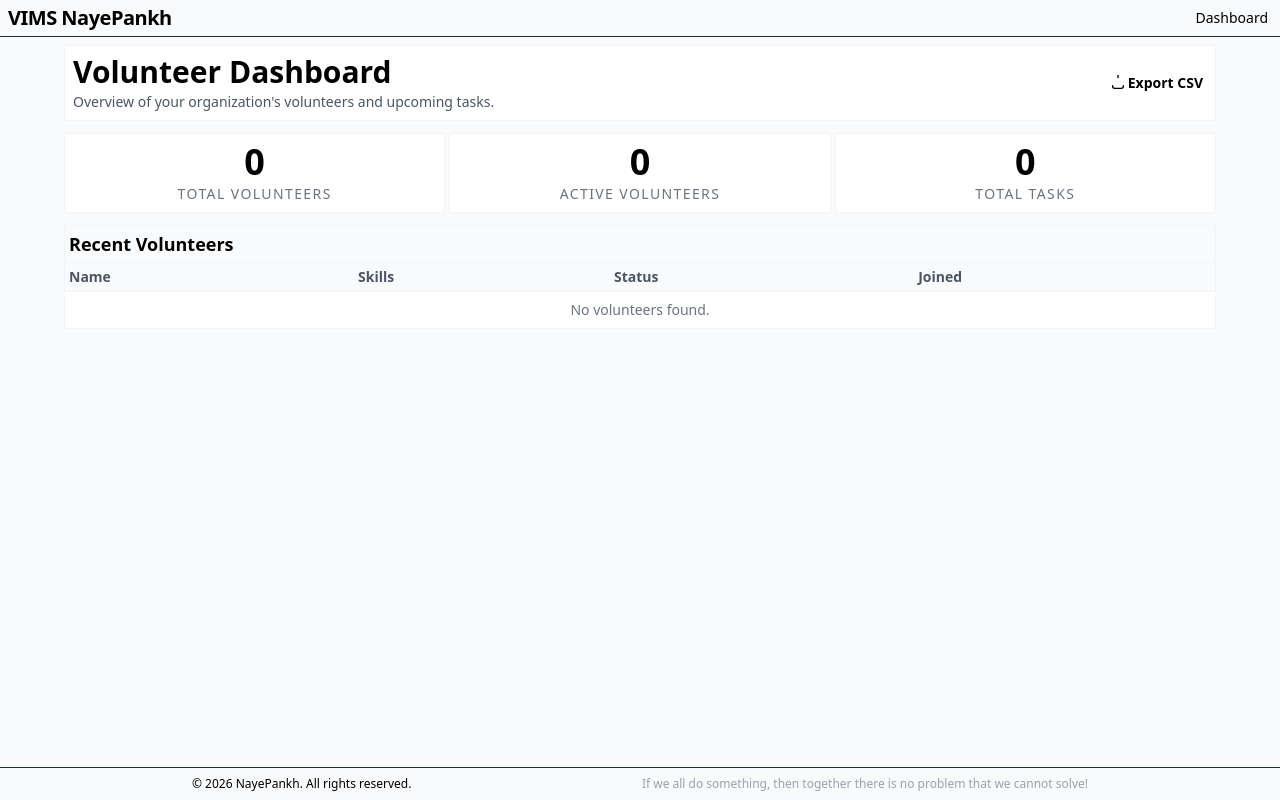
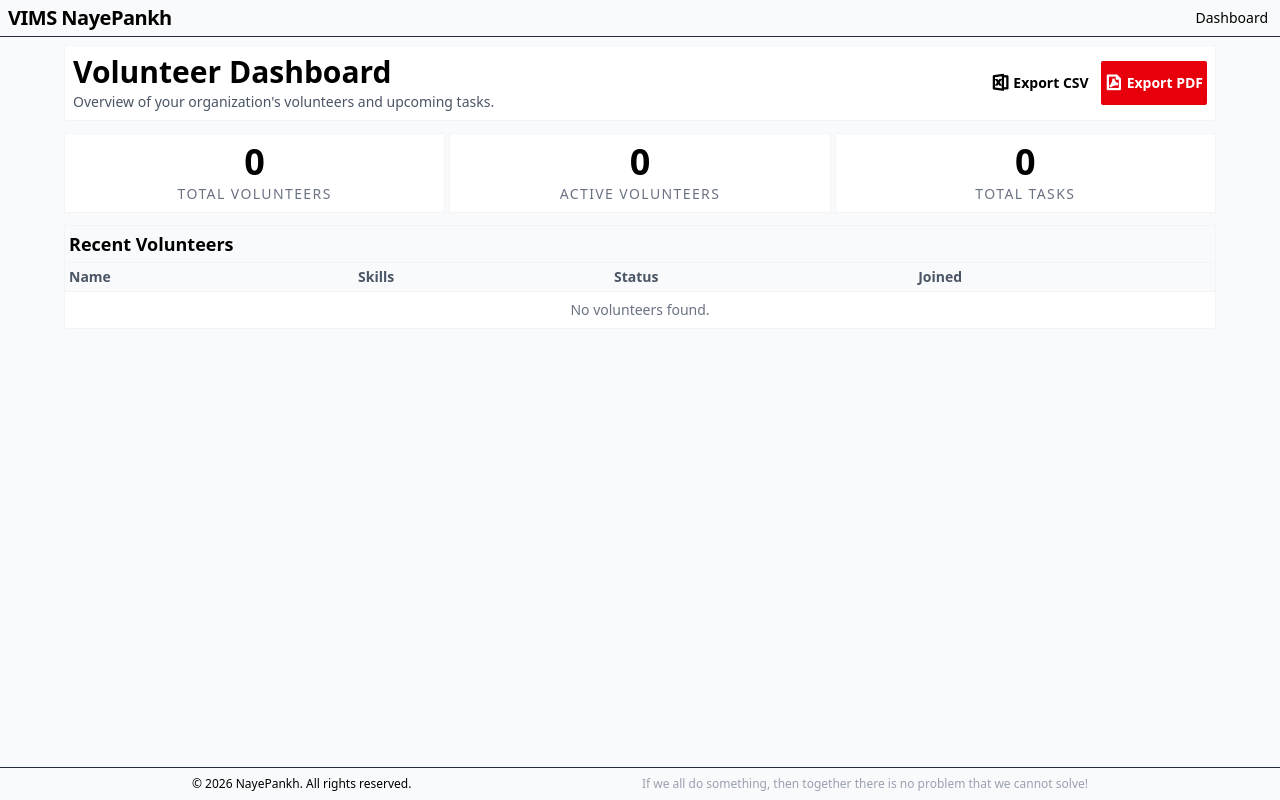
Before and after one commit to neerajojha1855/vims.nayepankh.ngo, a Django app: page / in a window 1280 px wide. Run offline with Django 5.2, Linux system fonts and the light colour scheme; data that the repository does not hold is empty; parts of the project's set-up code (start-up, migrations or seed data) failed here and were passed over; some libraries are stand-ins or nearby versions.

Commit message:
add: export volunteer pdf report

```diff
--- a/requirements.txt
+++ b/requirements.txt
@@ -23,6 +23,9 @@ django-filter
 #django-google-sso
 #django-github-sso
 
+# PDF Generation & Download Report
+xhtml2pdf
+
 # AI Integration
 #google-genai
 #nltk
--- a/templates/base.html
+++ b/templates/base.html
@@ -8,6 +8,7 @@
     <title>VIMS - NayePankh Foundation</title>
     <link rel="preconnect" href="https://fonts.googleapis.com">
     <link rel="preconnect" href="https://fonts.gstatic.com" crossorigin>
+    <link rel="stylesheet" href="https://cdn.jsdelivr.net/npm/remixicon@4.9.0/fonts/remixicon.css">
     <link href="https://fonts.googleapis.com/css2?family=DM+Sans:opsz,wght@9..40,400;9..40,500;9..40,700&display=swap" rel="stylesheet">
     {% tailwind_css %}
 </head>
--- a/templates/dashboard.html
+++ b/templates/dashboard.html
@@ -8,13 +8,16 @@
             <h2 class="text-3xl font-bold text-primary mb-0.5">Volunteer Dashboard</h2>
             <p class="text-gray-600 text-sm">Overview of your organization's volunteers and upcoming tasks.</p>
         </div>
-        <div class="mt-1 md:mt-0">
+        <div class="mt-1 md:mt-0 flex space-x-2">
+            <!-- Export CSV Button -->
             <a href="{% url 'export_volunteers' %}" class="inline-flex items-center bg-surface text-secondary hover:bg-gray-800 px-1 py-2 rounded-xs font-bold text-sm transition-colors duration-fast focus-visible:ring-2 focus-visible:ring-offset-2 focus-visible:ring-surface">
-                <svg class="w-4 h-4 mr-0.5" fill="none" stroke="currentColor" viewBox="0 0 24 24" xmlns="http://www.w3.org/2000/svg">
-                    <path stroke-linecap="round" stroke-linejoin="round" stroke-width="2" d="M4 16v1a3 3 0 003 3h10a3 3 0 003-3v-1m-4-41-4 4m0 01-4-4m4 4V4"></path>
-                </svg>
-                Export CSV
+                <i class="ri-file-excel-2-line mr-1 text-lg"></i>Export CSV
             </a>
+
+            <!-- Export PDF Button -->
+             <a href="{% url 'export_volunteers_pdf' %}" class="inline-flex items-center bg-red-600 text-white hover:bg-red-700 px-1 py-2 rounded-xs font-bold text-sm transition-colors duration-fast focus-visible:ring-2 focus-visible:ring-offset-2 focus-visible:ring-red-600">
+                <i class="ri-file-pdf-2-line mr-1 text-lg"></i>Export PDF
+             </a>
         </div>
     </div>
 
--- a/theme/static/css/dist/styles.css
+++ b/theme/static/css/dist/styles.css
@@ -9,6 +9,8 @@
     --font-mono: ui-monospace, SFMono-Regular, Menlo, Monaco, Consolas, 'Liberation Mono', 'Courier New',
     monospace;
     --color-red-100: oklch(93.6% 0.032 17.717);
+    --color-red-600: oklch(57.7% 0.245 27.325);
+    --color-red-700: oklch(50.5% 0.213 27.518);
     --color-red-800: oklch(44.4% 0.177 26.899);
     --color-green-100: oklch(96.2% 0.044 156.743);
     --color-green-800: oklch(44.8% 0.119 151.328);
@@ -237,11 +239,8 @@
   .mt-auto {
     margin-top: auto;
   }
-  .mr-0 {
-    margin-right: calc(var(--spacing) * 0);
-  }
-  .mr-0\.5 {
-    margin-right: calc(var(--spacing) * 0.5);
+  .mr-1 {
+    margin-right: calc(var(--spacing) * 1);
   }
   .mb-0 {
     margin-bottom: calc(var(--spacing) * 0);
@@ -251,9 +250,6 @@
   }
   .mb-1 {
     margin-bottom: calc(var(--spacing) * 1);
-  }
-  .mb-2 {
-    margin-bottom: calc(var(--spacing) * 2);
   }
   .block {
     display: block;
@@ -270,29 +266,17 @@
   .table {
     display: table;
   }
-  .h-4 {
-    height: calc(var(--spacing) * 4);
-  }
   .h-screen {
     height: 100vh;
   }
   .min-h-screen {
     min-height: 100vh;
   }
-  .w-4 {
-    width: calc(var(--spacing) * 4);
-  }
   .w-full {
     width: 100%;
   }
-  .max-w-4 {
-    max-width: calc(var(--spacing) * 4);
-  }
   .max-w-4xl {
     max-width: var(--container-4xl);
-  }
-  .max-w-6 {
-    max-width: calc(var(--spacing) * 6);
   }
   .max-w-6xl {
     max-width: var(--container-6xl);
@@ -341,6 +325,20 @@
       margin-inline-end: calc(calc(var(--spacing) * 1) * calc(1 - var(--tw-space-x-reverse)));
     }
   }
+  .space-x-2 {
+    :where(& > :not(:last-child)) {
+      --tw-space-x-reverse: 0;
+      margin-inline-start: calc(calc(var(--spacing) * 2) * var(--tw-space-x-reverse));
+      margin-inline-end: calc(calc(var(--spacing) * 2) * calc(1 - var(--tw-space-x-reverse)));
+    }
+  }
+  .space-x-3 {
+    :where(& > :not(:last-child)) {
+      --tw-space-x-reverse: 0;
+      margin-inline-start: calc(calc(var(--spacing) * 3) * var(--tw-space-x-reverse));
+      margin-inline-end: calc(calc(var(--spacing) * 3) * calc(1 - var(--tw-space-x-reverse)));
+    }
+  }
   .divide-y {
     :where(& > :not(:last-child)) {
       --tw-divide-y-reverse: 0;
@@ -360,9 +358,6 @@
   }
   .overflow-x-auto {
     overflow-x: auto;
-  }
-  .rounded {
-    border-radius: 0.25rem;
   }
   .rounded-xs {
     border-radius: var(--radius-xs);
@@ -388,14 +383,14 @@
   .bg-gray-50 {
     background-color: var(--color-gray-50);
   }
-  .bg-gray-800 {
-    background-color: var(--color-gray-800);
-  }
   .bg-green-100 {
     background-color: var(--color-green-100);
   }
   .bg-red-100 {
     background-color: var(--color-red-100);
+  }
+  .bg-red-600 {
+    background-color: var(--color-red-600);
   }
   .bg-white {
     background-color: var(--color-white);
@@ -503,34 +498,18 @@
   .text-red-800 {
     color: var(--color-red-800);
   }
+  .text-white {
+    color: var(--color-white);
+  }
   .uppercase {
     text-transform: uppercase;
   }
   .underline {
     text-decoration-line: underline;
   }
-  .shadow {
-    --tw-shadow: 0 1px 3px 0 var(--tw-shadow-color, rgb(0 0 0 / 0.1)), 0 1px 2px -1px var(--tw-shadow-color, rgb(0 0 0 / 0.1));
-    box-shadow: var(--tw-inset-shadow), var(--tw-inset-ring-shadow), var(--tw-ring-offset-shadow), var(--tw-ring-shadow), var(--tw-shadow);
-  }
-  .shadow-lg {
-    --tw-shadow: 0 10px 15px -3px var(--tw-shadow-color, rgb(0 0 0 / 0.1)), 0 4px 6px -4px var(--tw-shadow-color, rgb(0 0 0 / 0.1));
-    box-shadow: var(--tw-inset-shadow), var(--tw-inset-ring-shadow), var(--tw-ring-offset-shadow), var(--tw-ring-shadow), var(--tw-shadow);
-  }
   .outline {
     outline-style: var(--tw-outline-style);
     outline-width: 1px;
-  }
-  .outline-white {
-    outline-color: var(--color-white);
-  }
-  .filter {
-    filter: var(--tw-blur,) var(--tw-brightness,) var(--tw-contrast,) var(--tw-grayscale,) var(--tw-hue-rotate,) var(--tw-invert,) var(--tw-saturate,) var(--tw-sepia,) var(--tw-drop-shadow,);
-  }
-  .transition {
-    transition-property: color, background-color, border-color, outline-color, text-decoration-color, fill, stroke, --tw-gradient-from, --tw-gradient-via, --tw-gradient-to, opacity, box-shadow, transform, translate, scale, rotate, filter, -webkit-backdrop-filter, backdrop-filter, display, content-visibility, overlay, pointer-events;
-    transition-timing-function: var(--tw-ease, var(--default-transition-timing-function));
-    transition-duration: var(--tw-duration, var(--default-transition-duration));
   }
   .transition-colors {
     transition-property: color, background-color, border-color, outline-color, text-decoration-color, fill, stroke, --tw-gradient-from, --tw-gradient-via, --tw-gradient-to;
@@ -544,17 +523,17 @@
       }
     }
   }
-  .hover\:bg-gray-200 {
-    &:hover {
-      @media (hover: hover) {
-        background-color: var(--color-gray-200);
-      }
-    }
-  }
   .hover\:bg-gray-800 {
     &:hover {
       @media (hover: hover) {
         background-color: var(--color-gray-800);
+      }
+    }
+  }
+  .hover\:bg-red-700 {
+    &:hover {
+      @media (hover: hover) {
+        background-color: var(--color-red-700);
       }
     }
   }
@@ -577,6 +556,11 @@
       box-shadow: var(--tw-inset-shadow), var(--tw-inset-ring-shadow), var(--tw-ring-offset-shadow), var(--tw-ring-shadow), var(--tw-shadow);
     }
   }
+  .focus-visible\:ring-red-600 {
+    &:focus-visible {
+      --tw-ring-color: var(--color-red-600);
+    }
+  }
   .focus-visible\:ring-offset-2 {
     &:focus-visible {
       --tw-ring-offset-width: 2px;
@@ -596,11 +580,6 @@
   .md\:mb-0 {
     @media (width >= 48rem) {
       margin-bottom: calc(var(--spacing) * 0);
-    }
-  }
-  .md\:flex {
-    @media (width >= 48rem) {
-      display: flex;
     }
   }
   .md\:grid-cols-3 {
@@ -655,6 +634,11 @@
 @property --tw-tracking {
   syntax: "*";
   inherits: false;
+}
+@property --tw-outline-style {
+  syntax: "*";
+  inherits: false;
+  initial-value: solid;
 }
 @property --tw-shadow {
   syntax: "*";
@@ -721,64 +705,6 @@
   inherits: false;
   initial-value: 0 0 #0000;
 }
-@property --tw-outline-style {
-  syntax: "*";
-  inherits: false;
-  initial-value: solid;
-}
-@property --tw-blur {
-  syntax: "*";
-  inherits: false;
-}
-@property --tw-brightness {
-  syntax: "*";
-  inherits: false;
-}
-@property --tw-contrast {
-  syntax: "*";
-  inherits: false;
-}
-@property --tw-grayscale {
-  syntax: "*";
-  inherits: false;
-}
-@property --tw-hue-rotate {
-  syntax: "*";
-  inherits: false;
-}
-@property --tw-invert {
-  syntax: "*";
-  inherits: false;
-}
-@property --tw-opacity {
-  syntax: "*";
-  inherits: false;
-}
-@property --tw-saturate {
-  syntax: "*";
-  inherits: false;
-}
-@property --tw-sepia {
-  syntax: "*";
-  inherits: false;
-}
-@property --tw-drop-shadow {
-  syntax: "*";
-  inherits: false;
-}
-@property --tw-drop-shadow-color {
-  syntax: "*";
-  inherits: false;
-}
-@property --tw-drop-shadow-alpha {
-  syntax: "<percentage>";
-  inherits: false;
-  initial-value: 100%;
-}
-@property --tw-drop-shadow-size {
-  syntax: "*";
-  inherits: false;
-}
 @layer properties {
   @supports ((-webkit-hyphens: none) and (not (margin-trim: inline))) or ((-moz-orient: inline) and (not (color:rgb(from red r g b)))) {
     *, ::before, ::after, ::backdrop {
@@ -789,6 +715,7 @@
       --tw-leading: initial;
       --tw-font-weight: initial;
       --tw-tracking: initial;
+      --tw-outline-style: solid;
       --tw-shadow: 0 0 #0000;
       --tw-shadow-color: initial;
       --tw-shadow-alpha: 100%;
@@ -803,20 +730,6 @@
       --tw-ring-offset-width: 0px;
       --tw-ring-offset-color: #fff;
       --tw-ring-offset-shadow: 0 0 #0000;
-      --tw-outline-style: solid;
-      --tw-blur: initial;
-      --tw-brightness: initial;
-      --tw-contrast: initial;
-      --tw-grayscale: initial;
-      --tw-hue-rotate: initial;
-      --tw-invert: initial;
-      --tw-opacity: initial;
-      --tw-saturate: initial;
-      --tw-sepia: initial;
-      --tw-drop-shadow: initial;
-      --tw-drop-shadow-color: initial;
-      --tw-drop-shadow-alpha: 100%;
-      --tw-drop-shadow-size: initial;
     }
   }
 }
--- a/volunteer/serializers.py
+++ b/volunteer/serializers.py
@@ -9,6 +9,11 @@ class UserSerializer(serializers.ModelSerializer):
 
 class VolunteerSerializer(serializers.ModelSerializer):
     user = UserSerializer(read_only=True)
+    user_id = serializers.PrimaryKeyRelatedField(
+        queryset=User.objects.all(),
+        source='user',
+        write_only=True,
+    )
 
     class Meta:
         model = Volunteer
--- a/volunteer/urls.py
+++ b/volunteer/urls.py
@@ -1,7 +1,7 @@
 from django.urls import path, include
 from rest_framework.routers import DefaultRouter
 from .api_views import VolunteerViewSet, TaskViewSet
-from .views import export_volunteers_csv
+from .views import export_volunteers_csv, export_volunteers_pdf
 
 router = DefaultRouter()
 router.register(r'api/volunteers', VolunteerViewSet)
@@ -10,4 +10,5 @@ router.register(r'api/tasks', TaskViewSet)
 urlpatterns = [
     path('', include(router.urls)),
     path('export/', export_volunteers_csv, name='export_volunteers'),
+    path('export/pdf/', export_volunteers_pdf, name='export_volunteers_pdf'),
 ]
--- a/volunteer/views.py
+++ b/volunteer/views.py
@@ -1,5 +1,8 @@
 import csv
 from django.http import HttpResponse
+from django.template.loader import get_template
+from xhtml2pdf import pisa
+from io import BytesIO
 from .models import Volunteer, Task
 from django.views.generic import TemplateView
 from django.shortcuts import render
@@ -37,3 +40,23 @@ def export_volunteers_csv(request):
         ])
 
     return response
+
+def export_volunteers_pdf(request):
+    volunteers = Volunteer.objects.all().order_by('-joined_date')
+    template_path = 'reports/volunteer_pdf.html'
+    context = {'volunteers': volunteers}
+
+    response = HttpResponse(content_type='application/pdf')
+    response['Content-Disposition'] = 'attachment; filename="volunteers_report.pdf"'
+
+    template = get_template(template_path)
+    html = template.render(context)
+
+    pisa_status = pisa.CreatePDF(
+        html,
+        dest=response
+    )
+
+    if pisa_status.err:
+        return HttpResponse('We had some errors <pre>' + html + '</pre>')
+    return response
```
Also changed, not shown: templates/reports/volunteer_pdf.html (added, +87 -0 lines).
